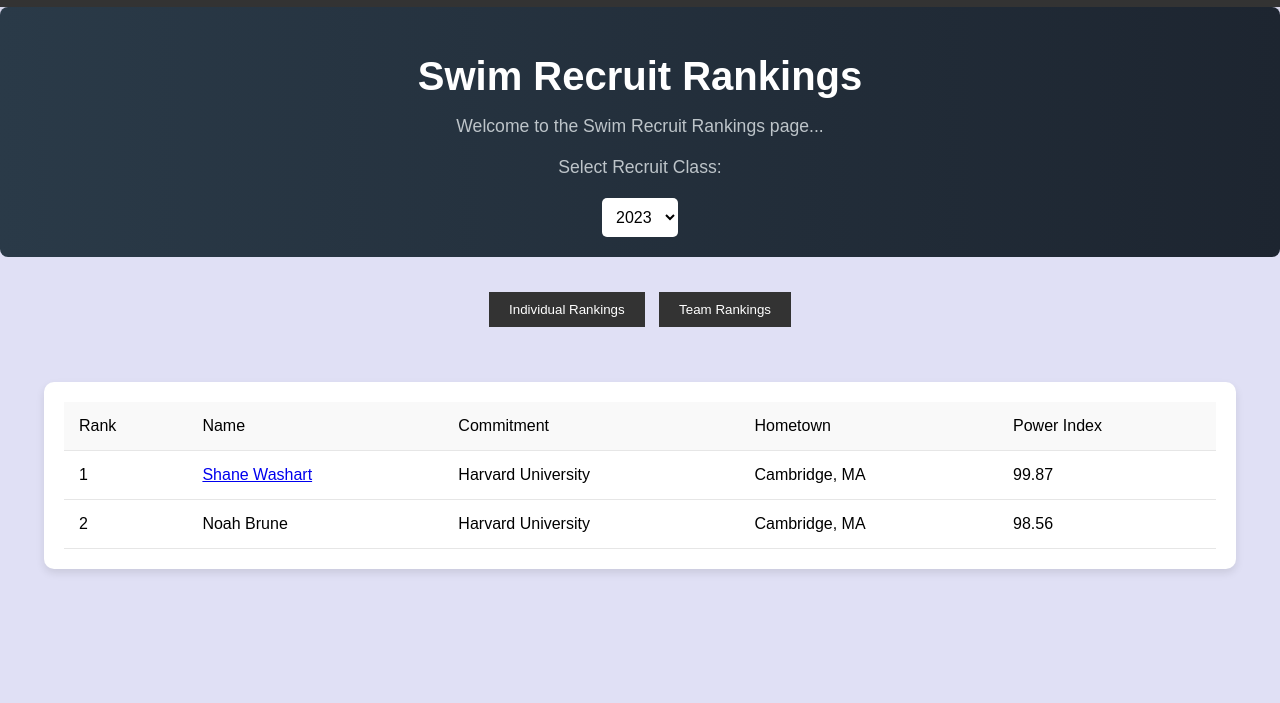
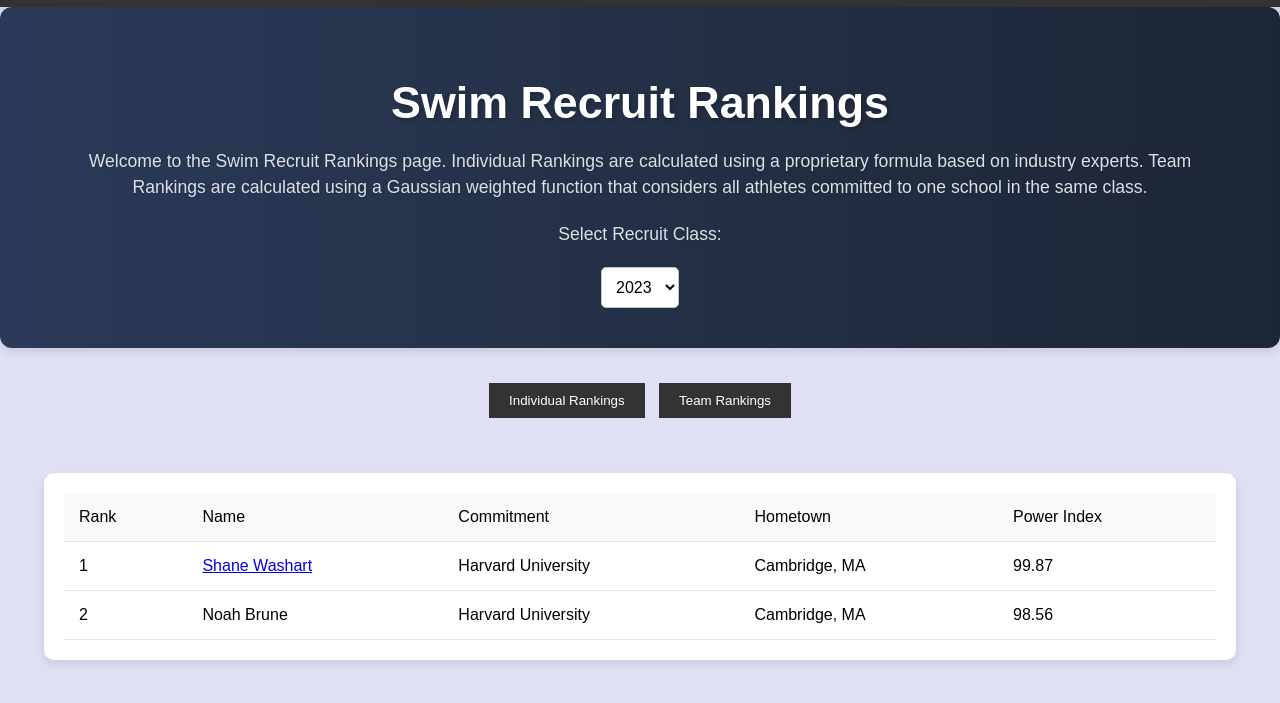
Before and after one commit to alexanderpetty/katch, a website: page swimrankings.html in a window 1280 px wide. Shown: the part 107-810 px from the top of the page. Drawn offline with Linux system fonts and the light colour scheme.

Commit message:
Updated styling on rankings.html

```diff
--- a/rank_styles.css
+++ b/rank_styles.css
@@ -157,38 +157,45 @@ tr:hover {
 }
 
 .header {
-    background: linear-gradient(to right, #2A3A48, #1D2530);
-    padding: 20px 0;
+    background: linear-gradient(to right, #2A3A58, #1D2635); /* Slight tweak to gradient for smoother transition */
+    padding: 40px 0; /* Increase padding for more space */
     text-align: center;
-    border-radius: 8px;
+    border-radius: 12px; /* Rounded edges */
     margin-bottom: 30px;
+    box-shadow: 0 4px 8px rgba(0, 0, 0, 0.1); /* Subtle shadow */
 }
 
 .header h1 {
     color: #FFFFFF;
-    font-size: 2.5em;
+    font-size: 2.8em; /* Slightly larger text */
     font-weight: bold;
-    margin-bottom: 10px;
+    margin-bottom: 20px; /* Adjusted margin for better spacing */
+    text-shadow: 2px 2px 4px rgba(0, 0, 0, 0.2); /* Text shadow for depth */
 }
 
 .header p {
-    color: #BDC4C9;
+    color: #DCE0E4; /* Lighter color for contrast against background */
     font-size: 1.1em;
-    margin-bottom: 20px;
+    margin: 20px 50px; /* Vertical margins remain while adding horizontal margins */
+    line-height: 1.5em; /* Better line spacing for readability */
+    text-shadow: 1px 1px 3px rgba(0, 0, 0, 0.1); /* Subtle text shadow */
+    padding: 0; /* If there's any default padding, this will ensure it's reset to 0 */
 }
+
 
 .header select {
     padding: 10px;
-    border: none;
+    border: 1px solid #BDC4C9; /* Border for definition */
     font-size: 1em;
     cursor: pointer;
     border-radius: 5px;
     background-color: #FFFFFF;
-    transition: background-color 0.3s;
+    transition: background-color 0.3s, box-shadow 0.3s; /* Added box-shadow transition */
 }
 
 .header select:hover {
     background-color: #f1f1f1;
+    box-shadow: 0 0 5px rgba(0, 0, 0, 0.2); /* Subtle shadow on hover */
 }
 
 
--- a/swimrankings.html
+++ b/swimrankings.html
@@ -57,7 +57,7 @@
 
     <div class="header">
         <h1>Swim Recruit Rankings</h1>
-        <p>Welcome to the Swim Recruit Rankings page...</p>
+        <p>Welcome to the Swim Recruit Rankings page. Individual Rankings are calculated using a proprietary formula based on industry experts. Team Rankings are calculated using a Gaussian weighted function that considers all athletes committed to one school in the same class.</p>
 
         <p>Select Recruit Class: </p>
         <select id="recruitClass">
```
